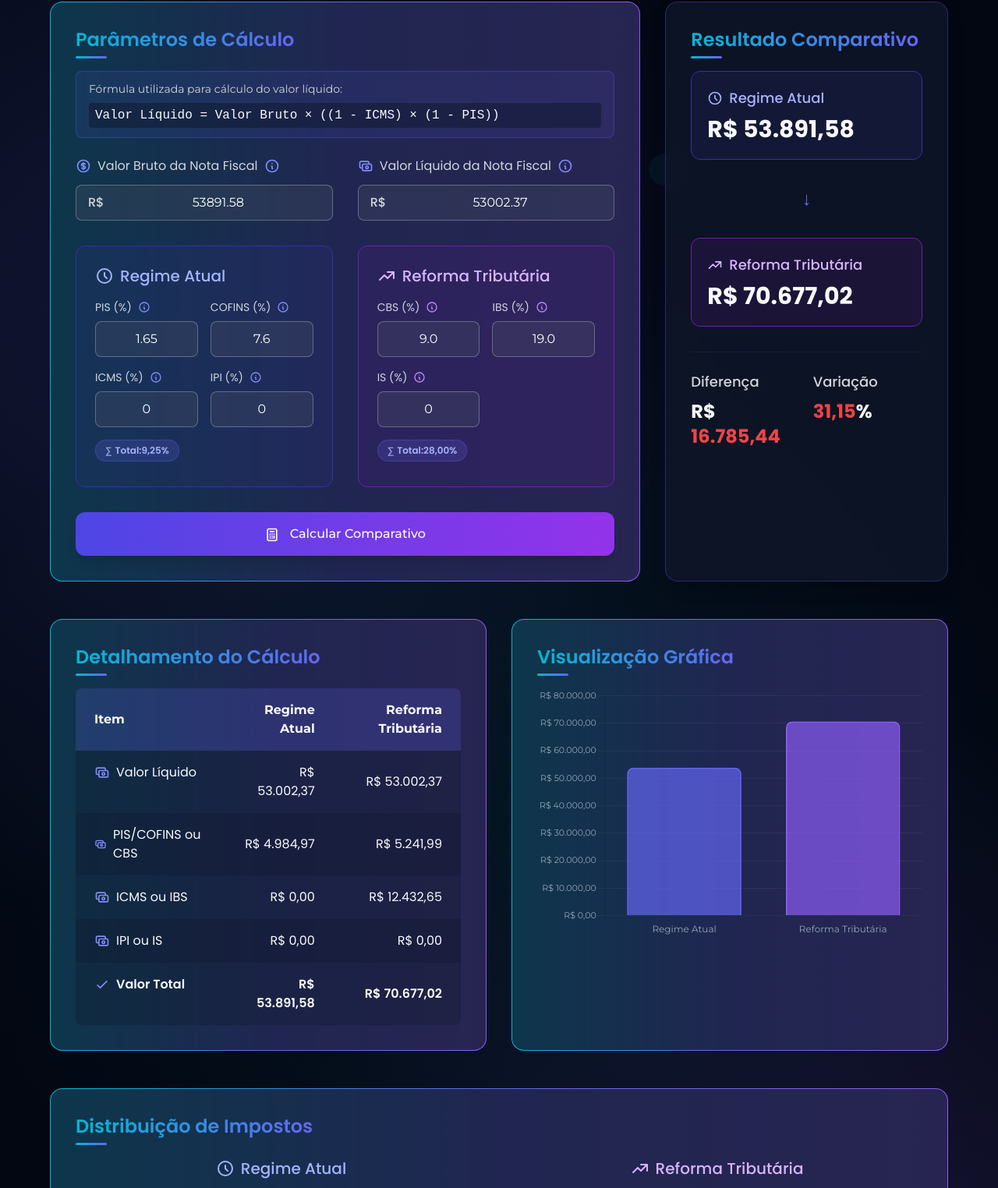
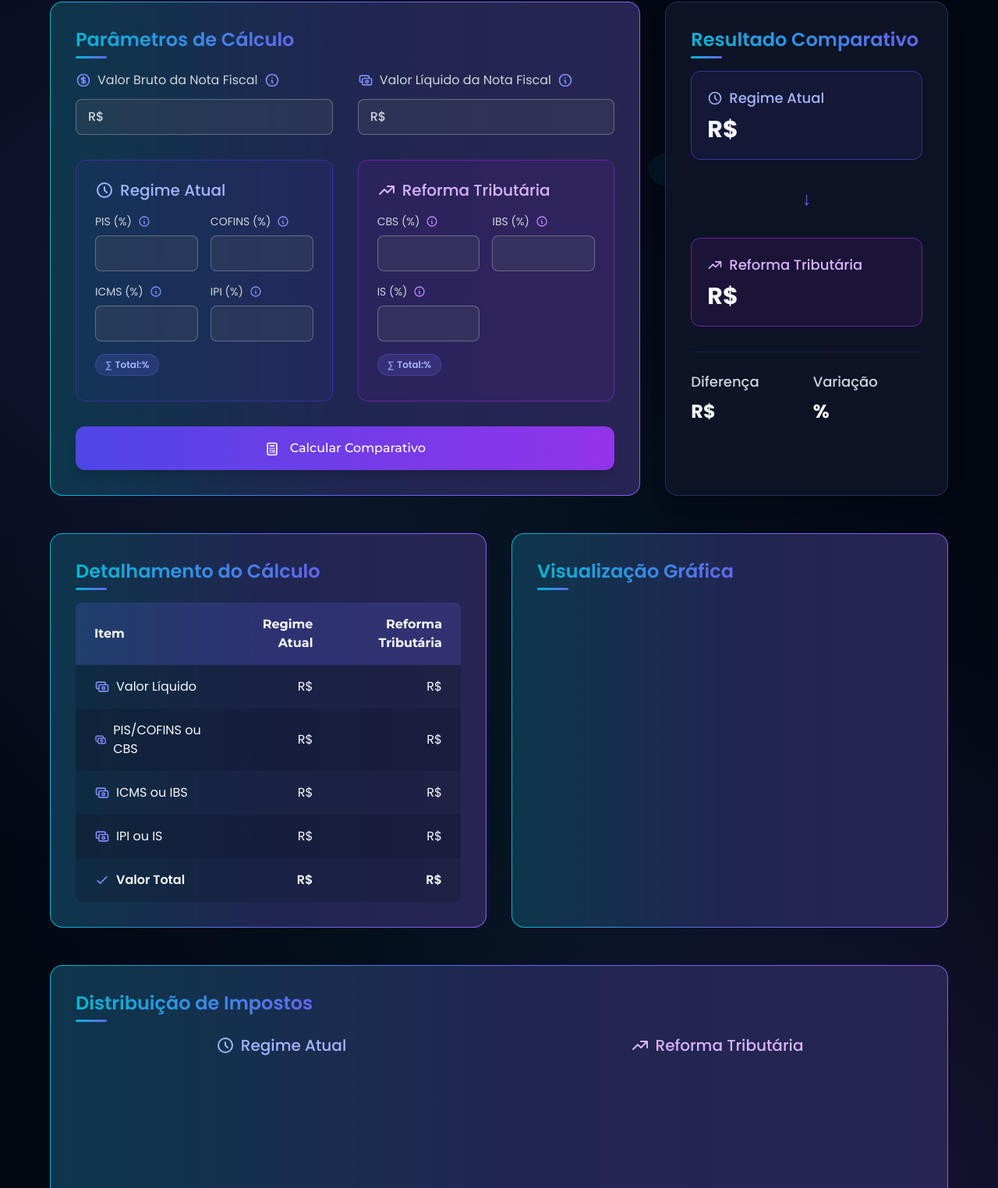
Before and after one commit to PedroGasparetto/reforma, a plain HTML site: page teste.html in a window 1280 px wide. Shown: the part 258-1782 px from the top of the page at 78% size. Drawn offline with nearby package versions, Linux system fonts and the light colour scheme.

Commit message:
Remove Cloudflare script snippet

```diff
--- a/teste.html
+++ b/teste.html
@@ -394,10 +394,6 @@
                 <div class="gradient-border-content p-8">
                     <h2 class="text-2xl font-semibold mb-6 gradient-text section-title">Parâmetros de Cálculo</h2>
 
-                    <div class="formula-box mb-6">
-                        <p class="text-sm text-gray-300 mb-2">Fórmula utilizada para cálculo do valor líquido:</p>
-                        <p class="formula-text">Valor Líquido = Valor Bruto × ((1 - ICMS) × (1 - PIS))</p>
-                    </div>
 
                     <div class="grid grid-cols-1 md:grid-cols-2 gap-8 mb-8">
                         <div>
@@ -415,7 +411,7 @@
                             </label>
                             <div class="relative">
                                 <span class="absolute inset-y-0 left-0 flex items-center pl-4 text-gray-300 font-medium">R$</span>
-                                <input type="number" id="valorBruto" class="editable-field pl-12" value="53891.58">
+                                <input type="number" id="valorBruto" class="editable-field pl-12">
                             </div>
                         </div>
 
@@ -434,7 +430,7 @@
                             </label>
                             <div class="relative">
                                 <span class="absolute inset-y-0 left-0 flex items-center pl-4 text-gray-300 font-medium">R$</span>
-                                <input type="number" id="valorLiquido" class="editable-field pl-12" value="52985.87" readonly>
+                                <input type="number" id="valorLiquido" class="editable-field pl-12" readonly>
                             </div>
                         </div>
                     </div>
@@ -458,7 +454,7 @@
                                             <span class="tooltip-text">Programa de Integração Social</span>
                                         </div>
                                     </label>
-                                    <input type="number" id="pisAtual" class="editable-field" value="1.65" step="0.01">
+                                    <input type="number" id="pisAtual" class="editable-field" step="0.01">
                                 </div>
                                 <div>
                                     <label class="block text-gray-300 mb-2 flex items-center text-sm">
@@ -470,7 +466,7 @@
                                             <span class="tooltip-text">Contribuição para o Financiamento da Seguridade Social</span>
                                         </div>
                                     </label>
-                                    <input type="number" id="cofinsAtual" class="editable-field" value="7.6" step="0.01">
+                                    <input type="number" id="cofinsAtual" class="editable-field" step="0.01">
                                 </div>
                                 <div>
                                     <label class="block text-gray-300 mb-2 flex items-center text-sm">
@@ -482,7 +478,7 @@
                                             <span class="tooltip-text">Imposto sobre Circulação de Mercadorias e Serviços</span>
                                         </div>
                                     </label>
-                                    <input type="number" id="icmsAtual" class="editable-field" value="0" step="0.01">
+                                    <input type="number" id="icmsAtual" class="editable-field" step="0.01">
                                 </div>
                                 <div>
                                     <label class="block text-gray-300 mb-2 flex items-center text-sm">
@@ -494,12 +490,12 @@
                                             <span class="tooltip-text">Imposto sobre Produtos Industrializados</span>
                                         </div>
                                     </label>
-                                    <input type="number" id="ipiAtual" class="editable-field" value="0" step="0.01">
+                                    <input type="number" id="ipiAtual" class="editable-field" step="0.01">
                                 </div>
                             </div>
                             <div class="mt-4 flex flex-wrap">
                                 <div class="tax-badge">
-                                    <span class="tax-badge-icon">∑</span> Total: <span id="totalImpostosAtual">9,25</span>%
+                                      <span class="tax-badge-icon">∑</span> Total: <span id="totalImpostosAtual"></span>%
                                 </div>
                             </div>
                         </div>
@@ -522,7 +518,7 @@
                                             <span class="tooltip-text">Contribuição sobre Bens e Serviços (substitui PIS/COFINS)</span>
                                         </div>
                                     </label>
-                                    <input type="number" id="cbsNovo" class="editable-field" value="9.0" step="0.01">
+                                    <input type="number" id="cbsNovo" class="editable-field" step="0.01">
                                 </div>
                                 <div>
                                     <label class="block text-gray-300 mb-2 flex items-center text-sm">
@@ -534,7 +530,7 @@
                                             <span class="tooltip-text">Imposto sobre Bens e Serviços (substitui ICMS/ISS)</span>
                                         </div>
                                     </label>
-                                    <input type="number" id="ibsNovo" class="editable-field" value="19.0" step="0.01">
+                                    <input type="number" id="ibsNovo" class="editable-field" step="0.01">
                                 </div>
                                 <div>
                                     <label class="block text-gray-300 mb-2 flex items-center text-sm">
@@ -546,12 +542,12 @@
                                             <span class="tooltip-text">Imposto Seletivo (substitui IPI)</span>
                                         </div>
                                     </label>
-                                    <input type="number" id="isNovo" class="editable-field" value="0" step="0.01">
+                                    <input type="number" id="isNovo" class="editable-field" step="0.01">
                                 </div>
                             </div>
                             <div class="mt-4 flex flex-wrap">
                                 <div class="tax-badge">
-                                    <span class="tax-badge-icon">∑</span> Total: <span id="totalImpostosReforma">28,00</span>%
+                                      <span class="tax-badge-icon">∑</span> Total: <span id="totalImpostosReforma"></span>%
                                 </div>
                             </div>
                         </div>
@@ -579,7 +575,7 @@
                             </svg>
                             Regime Atual
                         </h3>
-                        <p class="text-3xl font-bold">R$ <span id="valorTotalAtual">53.891,58</span></p>
+                          <p class="text-3xl font-bold">R$ <span id="valorTotalAtual"></span></p>
                     </div>
 
                     <div class="text-center">
@@ -595,19 +591,19 @@
                             </svg>
                             Reforma Tributária
                         </h3>
-                        <p class="text-3xl font-bold">R$ <span id="valorTotalReforma">67.843,03</span></p>
+                          <p class="text-3xl font-bold">R$ <span id="valorTotalReforma"></span></p>
                     </div>
 
                     <div class="pt-6 border-t border-indigo-900/30">
                         <div class="grid grid-cols-2 gap-4">
                             <div>
                                 <h3 class="text-lg font-medium text-gray-300 mb-2">Diferença</h3>
-                                <p class="text-2xl font-bold">R$ <span id="valorDiferenca" class="negative-highlight">13.951,45</span></p>
+                                  <p class="text-2xl font-bold">R$ <span id="valorDiferenca" class="negative-highlight"></span></p>
                             </div>
 
                             <div>
                                 <h3 class="text-lg font-medium text-gray-300 mb-2">Variação</h3>
-                                <p class="text-2xl font-bold"><span id="valorVariacao" class="negative-highlight">25,89</span>%</p>
+                                  <p class="text-2xl font-bold"><span id="valorVariacao" class="negative-highlight"></span>%</p>
                             </div>
                         </div>
                     </div>
@@ -637,8 +633,8 @@
                                         </svg>
                                         Valor Líquido
                                     </td>
-                                    <td class="py-4 px-6 text-right">R$ <span id="valorLiquidoAtual">52.985,87</span></td>
-                                    <td class="py-4 px-6 text-right">R$ <span id="valorLiquidoReforma">52.985,87</span></td>
+                                      <td class="py-4 px-6 text-right">R$ <span id="valorLiquidoAtual"></span></td>
+                                      <td class="py-4 px-6 text-right">R$ <span id="valorLiquidoReforma"></span></td>
                                 </tr>
                                 <tr class="table-row">
                                     <td class="py-4 px-6 flex items-center">
@@ -647,8 +643,8 @@
                                         </svg>
                                         PIS/COFINS ou CBS
                                     </td>
-                                    <td class="py-4 px-6 text-right">R$ <span id="valorPisCofinsAtual">4.984,97</span></td>
-                                    <td class="py-4 px-6 text-right">R$ <span id="valorCbsReforma">4.770,21</span></td>
+                                      <td class="py-4 px-6 text-right">R$ <span id="valorPisCofinsAtual"></span></td>
+                                      <td class="py-4 px-6 text-right">R$ <span id="valorCbsReforma"></span></td>
                                 </tr>
                                 <tr class="table-row">
                                     <td class="py-4 px-6 flex items-center">
@@ -657,8 +653,8 @@
                                         </svg>
                                         ICMS ou IBS
                                     </td>
-                                    <td class="py-4 px-6 text-right">R$ <span id="valorIcmsAtual">0,00</span></td>
-                                    <td class="py-4 px-6 text-right">R$ <span id="valorIbsReforma">10.070,45</span></td>
+                                      <td class="py-4 px-6 text-right">R$ <span id="valorIcmsAtual"></span></td>
+                                      <td class="py-4 px-6 text-right">R$ <span id="valorIbsReforma"></span></td>
                                 </tr>
                                 <tr class="table-row">
                                     <td class="py-4 px-6 flex items-center">
@@ -667,8 +663,8 @@
                                         </svg>
                                         IPI ou IS
                                     </td>
-                                    <td class="py-4 px-6 text-right">R$ <span id="valorIpiAtual">0,00</span></td>
-                                    <td class="py-4 px-6 text-right">R$ <span id="valorIsReforma">0,00</span></td>
+                                      <td class="py-4 px-6 text-right">R$ <span id="valorIpiAtual"></span></td>
+                                      <td class="py-4 px-6 text-right">R$ <span id="valorIsReforma"></span></td>
                                 </tr>
                                 <tr class="table-row font-semibold bg-opacity-30 bg-indigo-900">
                                     <td class="py-4 px-6 flex items-center">
@@ -677,8 +673,8 @@
                                         </svg>
                                         Valor Total
                                     </td>
-                                    <td class="py-4 px-6 text-right">R$ <span id="totalAtualTabela">53.891,58</span></td>
-                                    <td class="py-4 px-6 text-right">R$ <span id="totalReformaTabela">67.843,03</span></td>
+                                      <td class="py-4 px-6 text-right">R$ <span id="totalAtualTabela"></span></td>
+                                      <td class="py-4 px-6 text-right">R$ <span id="totalReformaTabela"></span></td>
                                 </tr>
                             </tbody>
                         </table>
@@ -758,7 +754,7 @@
                             </svg>
                             Observações
                         </h3>
-                        <p class="text-sm leading-relaxed">Este simulador considera a fórmula exata: Valor Líquido = Valor Bruto × ((1 - ICMS) × (1 - PIS)), conforme solicitado.</p>
+                        <p class="text-sm leading-relaxed">Este simulador utiliza a fórmula exata: Valor Líquido = Valor Bruto × ((1 - alíquota de ICMS) × (1 - alíquota de PIS)).</p>
                     </div>
                 </div>
             </div>
@@ -799,7 +795,7 @@
             document.getElementById('totalImpostosAtual').textContent = formatCurrency(pisAtual * 100 + cofinsAtual * 100 + icmsAtual * 100 + ipiAtual * 100);
             document.getElementById('totalImpostosReforma').textContent = formatCurrency(cbsNovo * 100 + ibsNovo * 100 + isNovo * 100);
 
-            // Aplicar a fórmula exata: Valor Líquido = Valor Bruto * ((1 - ICMS) * (1 - PIS))
+            // Aplicar a fórmula exata: Valor Líquido = Valor Bruto * ((1 - alíquota de ICMS) * (1 - alíquota de PIS))
             const valorLiquidoAtual = valorBruto * ((1 - icmsAtual) * (1 - pisAtual));
 
             // Atualizar o campo de valor líquido
@@ -813,8 +809,10 @@
 
             // Cálculos reforma tributária
             const valorLiquidoReforma = valorLiquidoAtual; // Mantém o mesmo valor líquido para comparação
-            const valorCbs = valorLiquidoReforma * cbsNovo / (1 - cbsNovo);
-            const valorIbs = valorLiquidoReforma * ibsNovo / (1 - ibsNovo);
+            // Valor do CBS na reforma: valor líquido multiplicado pela alíquota de CBS
+            const valorCbs = valorLiquidoReforma * cbsNovo;
+            // Valor do IBS na reforma: valor líquido multiplicado pela alíquota de IBS
+            const valorIbs = valorLiquidoReforma * ibsNovo;
             const valorIs = valorLiquidoReforma * isNovo;
             const valorTotalReforma = valorLiquidoReforma + valorCbs + valorIbs + valorIs;
 
@@ -1177,10 +1175,6 @@
         document.addEventListener('DOMContentLoaded', function() {
             // Configurar o botão de cálculo
             document.getElementById('calcularBtn').addEventListener('click', calcularValores);
-
-            // Calcular valores iniciais
-            calcularValores();
-
             // Configurar inputs para recalcular ao perder o foco
             const inputs = document.querySelectorAll('input');
             inputs.forEach(input => {
@@ -1206,5 +1200,5 @@
             });
         });
     </script>
-<script>(function(){function c(){var b=a.contentDocument||a.contentWindow.document;if(b){var d=b.createElement('script');d.innerHTML="window.__CF$cv$params={r:'951cc0a50753f191',t:'MTc1MDI3MDMyMS4wMDAwMDA='};var a=document.createElement('script');a.nonce='';a.src='/cdn-cgi/challenge-platform/scripts/jsd/main.js';document.getElementsByTagName('head')[0].appendChild(a);";b.getElementsByTagName('head')[0].appendChild(d)}}if(document.body){var a=document.createElement('iframe');a.height=1;a.width=1;a.style.position='absolute';a.style.top=0;a.style.left=0;a.style.border='none';a.style.visibility='hidden';document.body.appendChild(a);if('loading'!==document.readyState)c();else if(window.addEventListener)document.addEventListener('DOMContentLoaded',c);else{var e=document.onreadystatechange||function(){};document.onreadystatechange=function(b){e(b);'loading'!==document.readyState&&(document.onreadystatechange=e,c())}}}})();</script></body>
+</body>
 </html>
```
